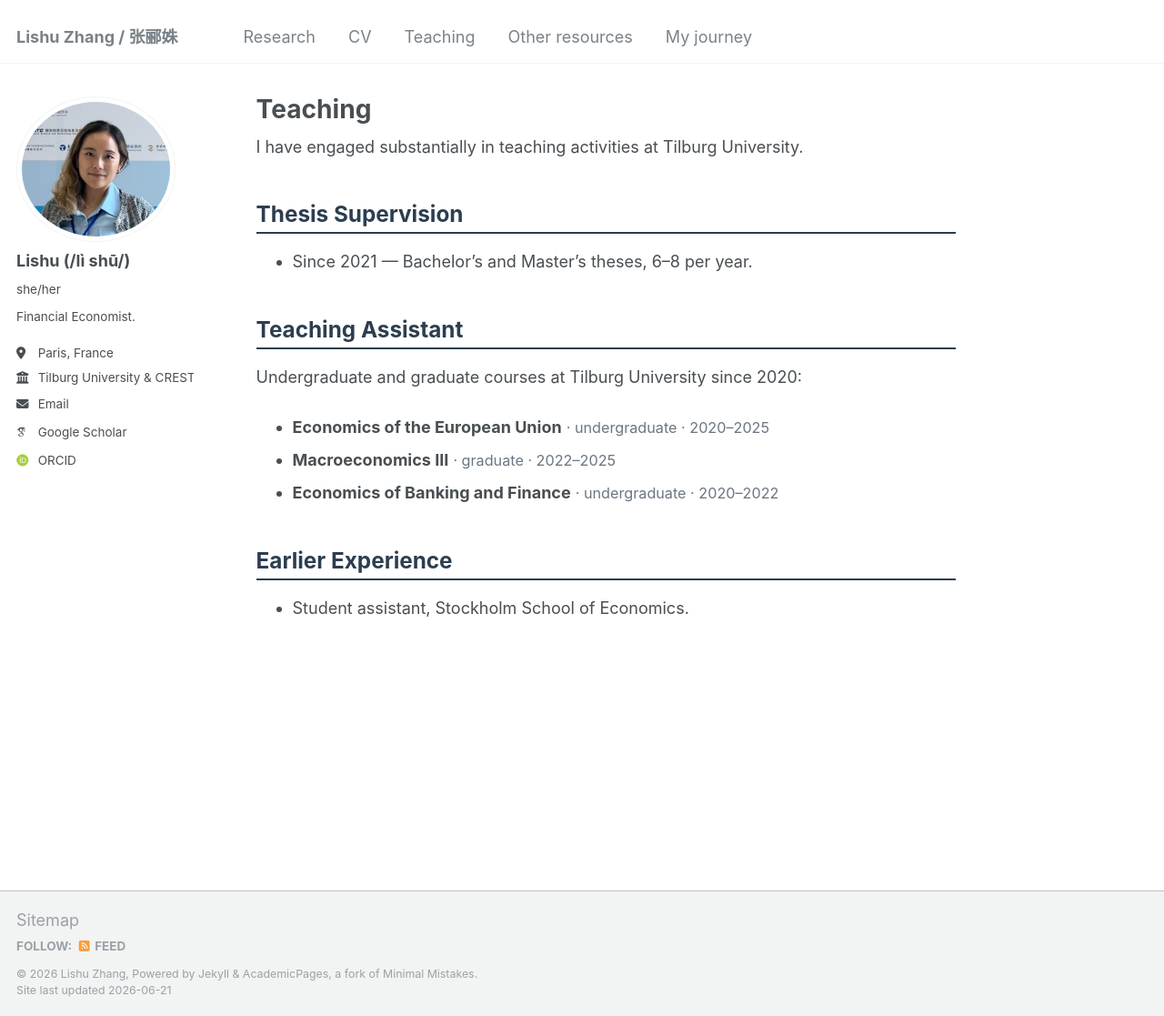
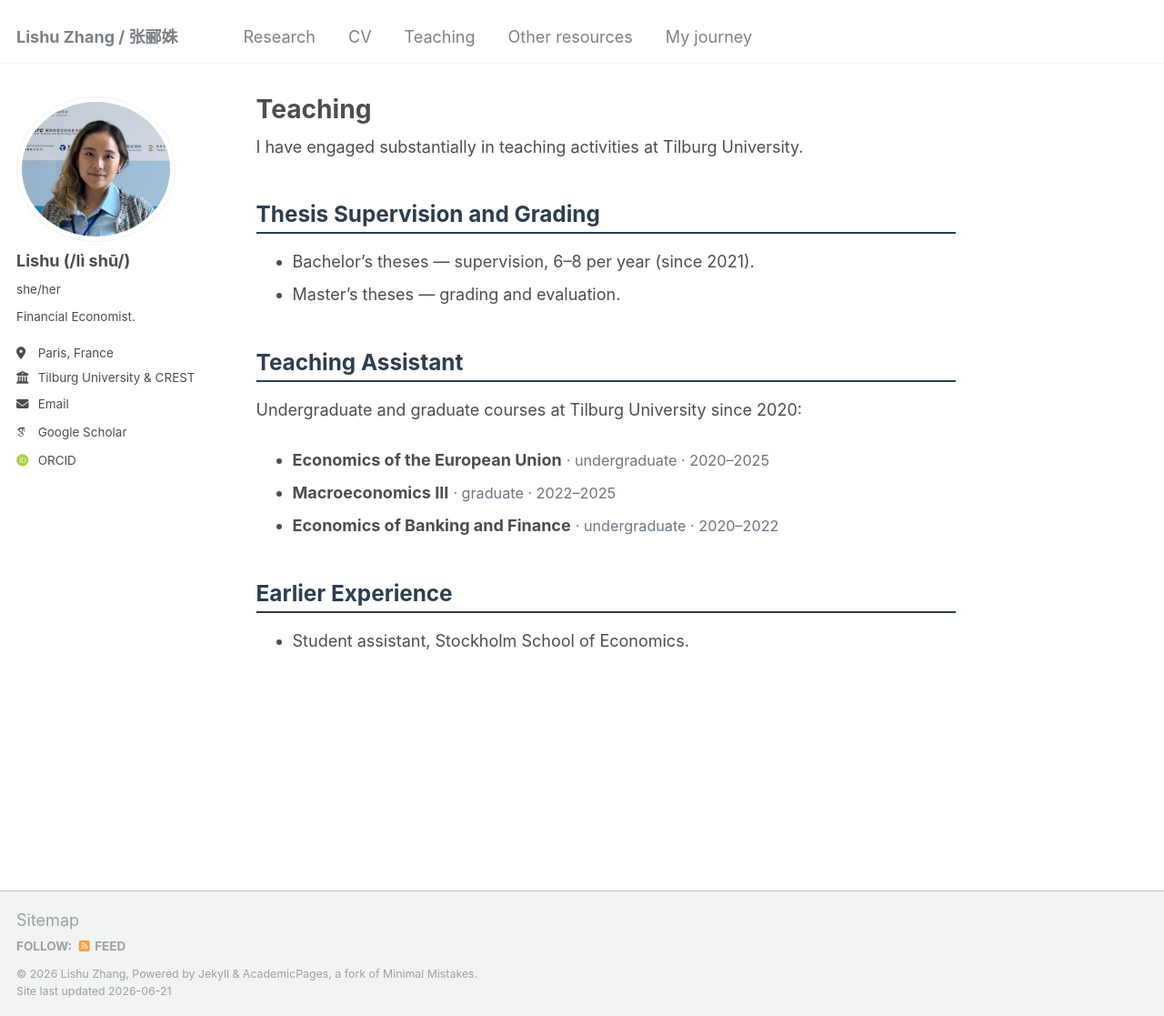
Before and after one commit to LishuZ/LishuZ.github.io, a Jekyll site: the page built from _pages/teaching.md, in a window 1280 px wide and 1117 px high. Shown: the whole window at 91% size. Built offline with Jekyll 4.4.1, drawn with Linux system fonts in a browser that asks for light colours; some web fonts are replaced.

Commit message:
Teaching: distinguish bachelor supervision from master grading
Co-Authored-By: Claude Opus 4.8 (1M context) <noreply@anthropic.com>

```diff
--- a/_pages/teaching.md
+++ b/_pages/teaching.md
@@ -26,9 +26,10 @@ redirect_from:
 
 I have engaged substantially in teaching activities at Tilburg University.
 
-## Thesis Supervision
+## Thesis Supervision and Grading
 
-* Since 2021 — Bachelor’s and Master’s theses, 6–8 per year.
+* Bachelor’s theses — supervision, 6–8 per year (since 2021).
+* Master’s theses — grading and evaluation.
 
 ## Teaching Assistant
 
```
